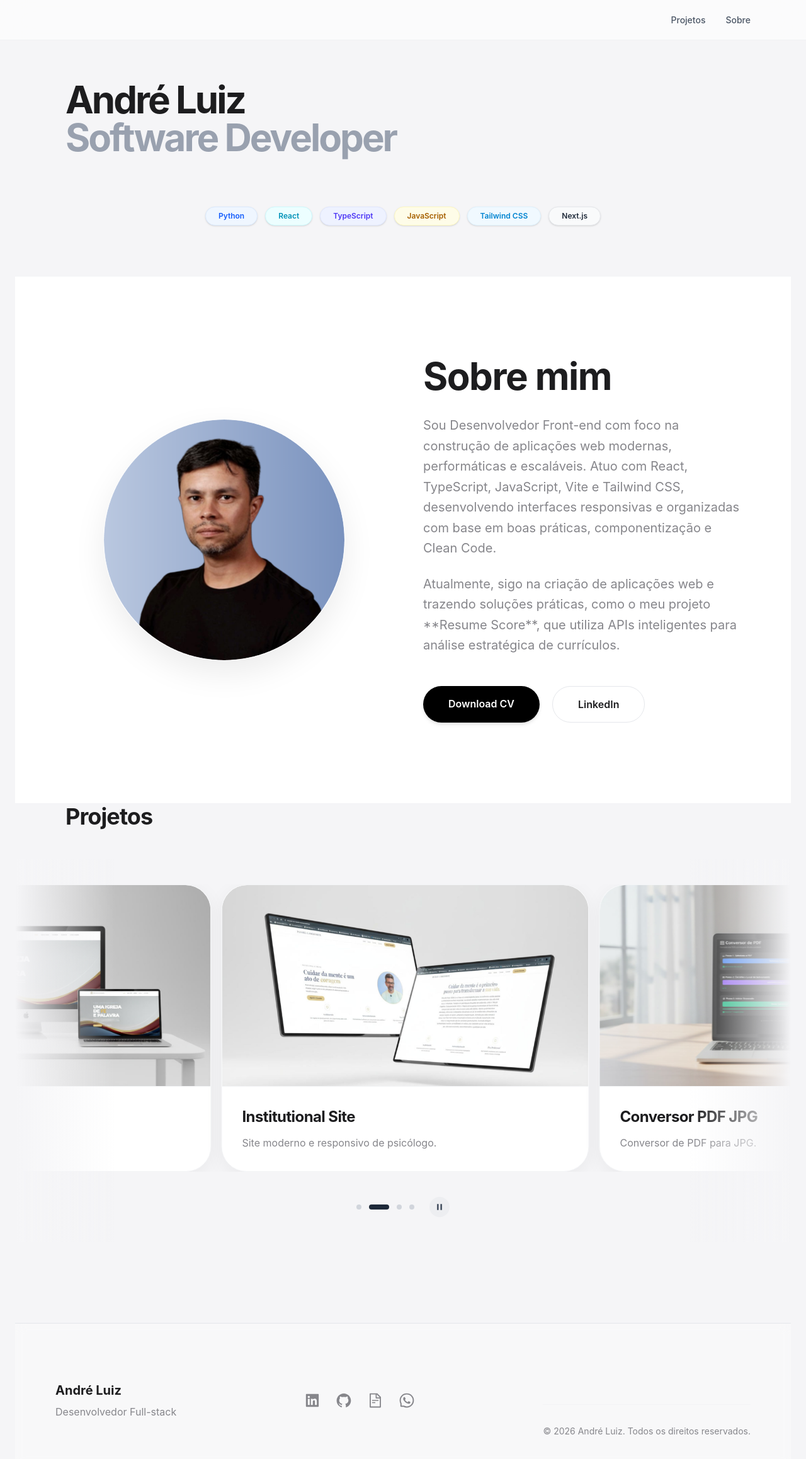
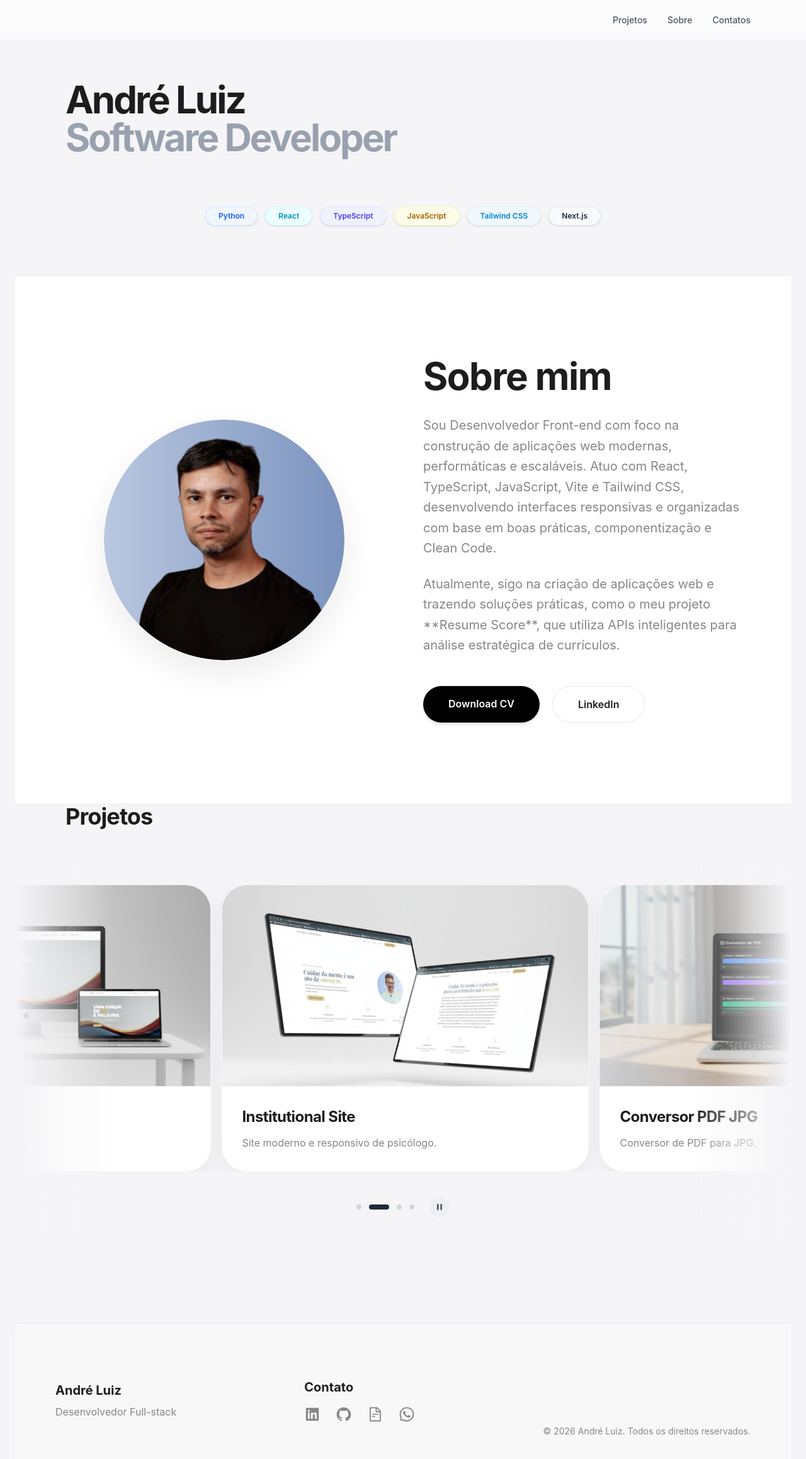
Before and after one commit to avfoto81/meu-portfolio, a Next.js app: page / in a window 1280 px wide. Shown: the top 2316 px of the page at 63% size. Built offline with nearby package versions, Linux system fonts and the light colour scheme.

Commit message:
Atualizando Contatos

```diff
--- a/app/page.tsx
+++ b/app/page.tsx
@@ -163,7 +163,7 @@ export default function Home() {
         {/* SEÇÃO DE PROJETOS - TERMINA AQUI */}
 
         {/* RODAPÉ */}
-        <footer className="border-t border-gray-200 pt-16 pb-12 bg-white/30 backdrop-blur-sm">
+        <footer id="contato" className="border-t border-gray-200 pt-16 pb-12 bg-white/30 backdrop-blur-sm">
           <div className="max-w-6xl mx-auto px-6">
             <div className="flex flex-col md:flex-row justify-between items-start md:items-center gap-8">
 
@@ -173,7 +173,11 @@ export default function Home() {
                 <p className="text-[#86868b] mt-2">Desenvolvedor Full-stack</p>
               </div>
 
-              {/* Lado Direito: Links Sociais com Ícones */}
+              <div className="flex flex-col gap-4">
+                {/* O Título agora fica em cima */}
+                <h3 className="text-xl font-bold text-[#1d1d1f]">Contato</h3>
+
+                {/* Esta nova div organiza os ícones em linha (row) abaixo do título */}
                 <div className="flex gap-6">
                   <a
                     href="https://www.linkedin.com/in/andreluizas/"
@@ -212,6 +216,7 @@ export default function Home() {
                     <AiOutlineWhatsApp size={26} />
                   </a>
                 </div>
+              </div>
 
               {/* Linha Final de Copyright */}
               <div className="mt-16 pt-8 border-t border-gray-100 flex flex-col md:flex-row justify-between items-center gap-4 text-sm text-[#86868b]">
--- a/components/ui/Navbar.tsx
+++ b/components/ui/Navbar.tsx
@@ -45,6 +45,12 @@ export default function Navbar() {
           >
             Sobre
           </button>
+          <a
+            href="#contato"
+            className="hover:text-gray-600 transition-colors"
+          >
+            Contatos
+          </a>
         </div>
 
       </div>
```
Lines whose indentation alone changed are shown as unchanged.
